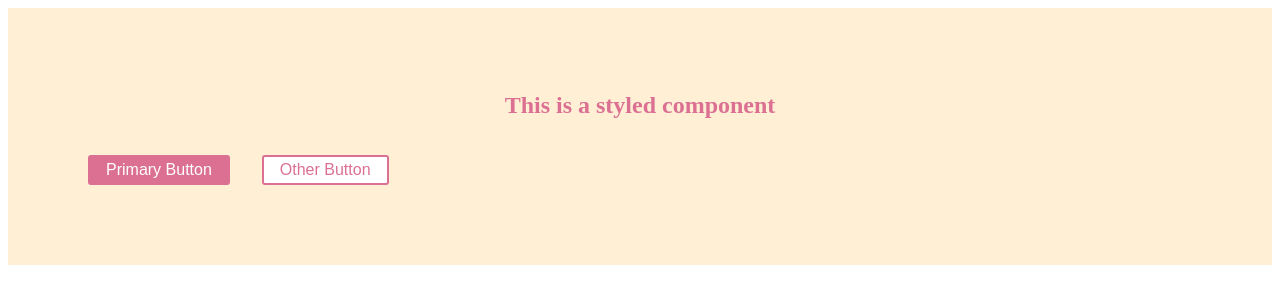
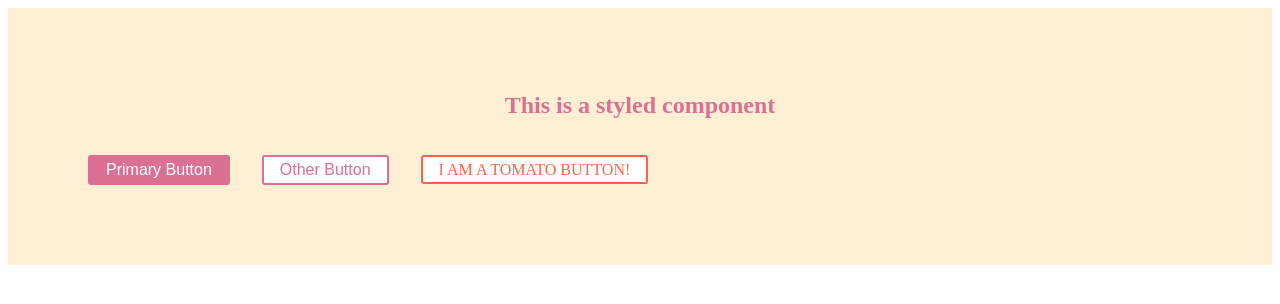
Before and after one commit to jpcastberg/styled_components_testing, a React app: page / in a window 1280 px wide. Shown: the top 304 px of the page. Built offline with nearby package versions, Linux system fonts and the light colour scheme; the HTML template or start-up script is replaced by a standard one.

Commit message:
Add button that inherits from other buttons - renders as link

```diff
--- a/client/src/components/App.jsx
+++ b/client/src/components/App.jsx
@@ -20,6 +20,12 @@ const Button = styled.button`
   padding: 0.25em 1em;
   border: 2px solid palevioletred;
   border-radius: 3px;
+`;
+
+const TomatoButton = styled(Button)`
+  color: tomato;
+  border-color: tomato;
+  text-decoration: none;
 `
 
 const App = () => (
@@ -27,6 +33,7 @@ const App = () => (
     <Title>This is a styled component</Title>
     <Button primary>Primary Button</Button>
     <Button>Other Button</Button>
+    <TomatoButton as="a" href="https://www.google.com">I AM A TOMATO BUTTON!</TomatoButton>
   </Wrapper>
 );
 
```
